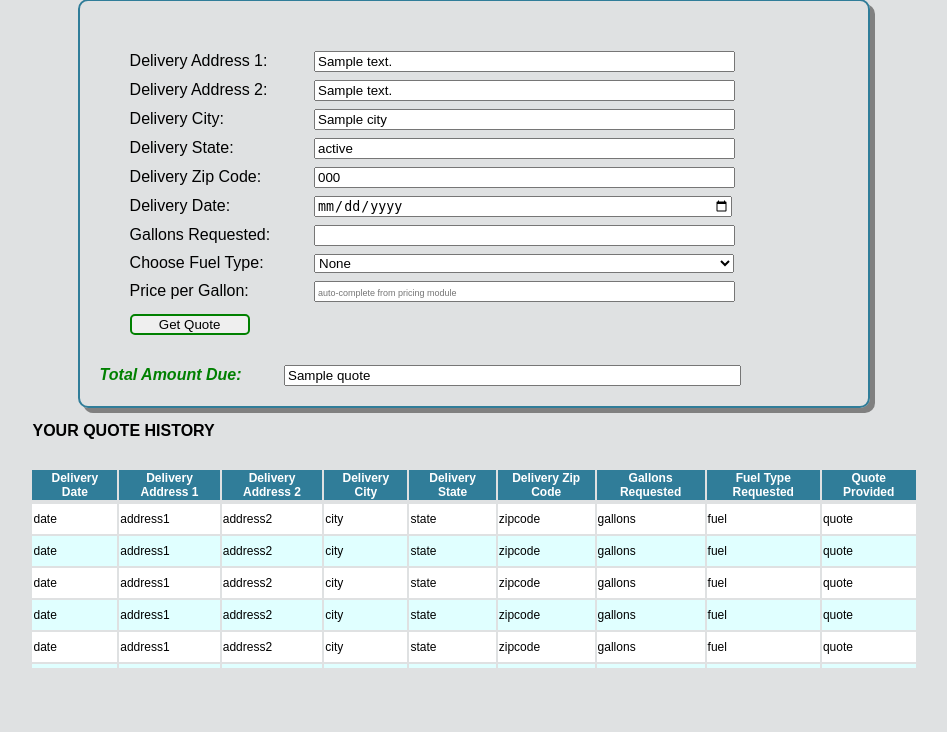
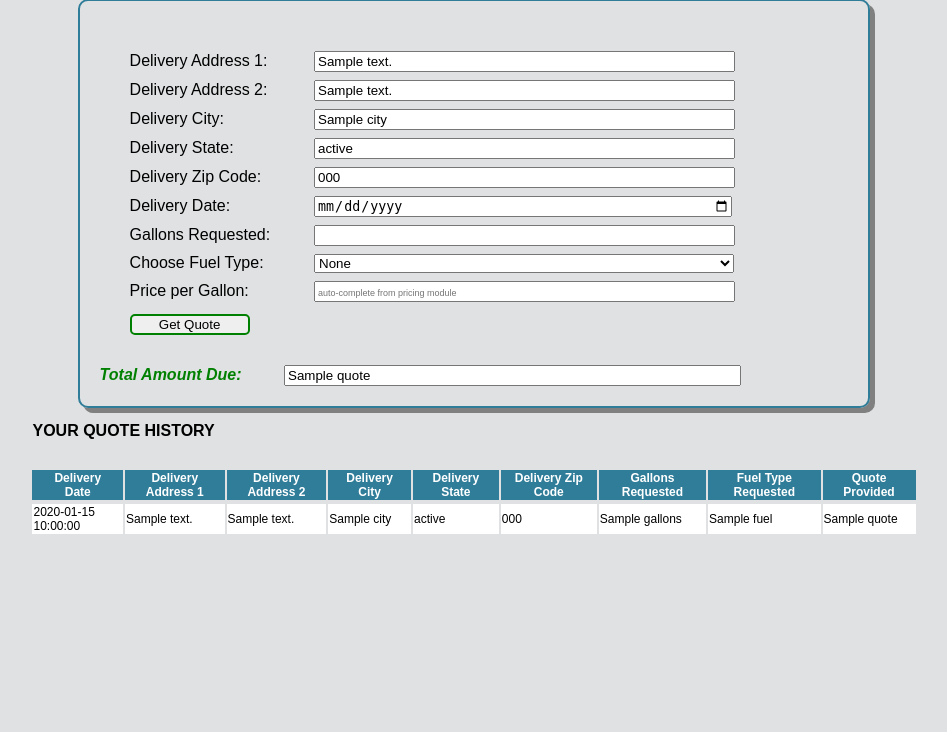
Before and after one commit to owlsrwise/COSC-4353-17390-Group-9, a Flask app: template templates/FuelQuoteForm.html in a window 1280 px wide. Shown: the part 133-865 px from the top of the page, without its empty margins (166-1113 px from the left). Run offline with Flask 2, Linux system fonts and the light colour scheme; the template is opened without the code that fills it: most values are stand-ins (such as "Sample title", 1, 10 or a date in 2020).

Commit message:
tested that profile db query populates quote form and history table

```diff
--- a/app.py
+++ b/app.py
@@ -8,19 +8,9 @@ def get_db_connection():
     conn.row_factory = sqlite3.Row          #this allows query results to return as dicts
     return conn
 
-#this function returns customer profile as a dict, to render in html quote form
-def getProfileData (custId):
-    conn = get_db_connection()
-    cur = conn.cursor()
-    query = f'SELECT * from DummyProfile WHERE custID={custId}'
-    cur.execute(query)
-    row = cur.fetchall()        #list with 1 dict (1 row for custID)
-    return dict(row[0])
-
 app = Flask(__name__)
 
 app.config['SECRET_KEY'] = 'FSJJSKFJ'
-
 
 
 # --------------Nicole--------------
@@ -106,17 +96,41 @@ def createProfile():
 
 # --------------Molina---------------
 
+#this function returns customer profile as a dict, to render in html quote form
+def getProfileData (custId):
+    conn = get_db_connection()
+    cur = conn.cursor()
+    query = f'SELECT * from TestProfileDB WHERE custID={custId}'
+    cur.execute(query)
+    row = cur.fetchall()        #list with 1 dict (1 row for custID)
+    return dict(row[0])
+
+#this function returns a list of dicts where each dict is a row in the query result (history)
+def getQuoteHistory (custId):
+    conn = get_db_connection()
+    cur = conn.cursor()
+    query = f'select address1, address2, city, state, zipcode, date, gallons, fuel, quote FROM TestProfileDB \
+            INNER JOIN FuelQuoteData ON FuelQuoteData.custId = TestProfileDB.custId \
+            WHERE FuelQuoteData.custId={custId} \
+            ORDER BY date DESC'
+    cur.execute(query)
+    queryResult = cur.fetchall()
+    quoteHistory = []
+    for row in queryResult:
+        quoteHistory.append(dict(row))     #cast each row in query list as a dict; append to history
+    return quoteHistory
+
 @app.route('/home/getquote/')       #Run script (python -m flask run) and go to localhost:5000//home/getquote
 def getQuote():
     # populate profile data into top of quote form
-    #custId = request.form['custId']    #custId from post form sent by Manuel
+    #custId = request.form['custId']    #custId extracted from profile 'Get Your Quote Today' button
     custId='001'
     profile = getProfileData(custId)
-    return render_template('FuelQuoteForm.html', profile=profile)
+    quoteHistory = getQuoteHistory(custId)
+    return render_template('FuelQuoteForm.html', profile=profile, quoteHistory=quoteHistory)
 
 @app.route('/home/quoteresult/', methods = ['POST', 'GET'])     #send quote request to server
 def quoteResult():
-    quote='$19.50'             #hardcode quote data in lieu of pricing module
     custId='001'               #hardcode quote data in lieu of profile data
     form = request.form
 
@@ -129,18 +143,18 @@ def quoteResult():
         if fuelQuoteFormValidations.validate(date, gallons, fuel):
             # form data -> pricing module -> compare state to FuelPrices db table -> populate FuelQuoteData db table
             # pricing module here
+            quote='$19.50'             #hardcode quote data in lieu of pricing module
 
             # populate FuelQuoteData db table
             conn = get_db_connection()
             conn.execute('INSERT INTO FuelQuoteData (custId, date, gallons, fuel, quote) VALUES (?, ?, ?, ?, ?)',
                          (custId, date, gallons, fuel, quote))
             conn.commit()
+            conn.close()
 
             # populate Quote History user view
-
-
-            conn.close()
-            return render_template('FuelQuoteForm.html', form=form, quote=quote, profile=profile)
+            quoteHistory = getQuoteHistory(custId)
+            return render_template('FuelQuoteForm.html', form=form, quote=quote, profile=profile, quoteHistory=quoteHistory)
 
         else:
             print("Incorrect data format, should be YYYY-MM-DD")
--- a/templates/FuelQuoteForm.html
+++ b/templates/FuelQuoteForm.html
@@ -118,83 +118,19 @@
                         </tr>
                     </thead>
                     <tbody>
+                        {% for row in quoteHistory %}
                         <tr>
-                            <td>date</td>
-                            <td>address1</td>
-                            <td>address2</td>
-                            <td>city</td>
-                            <td>state</td>
-                            <td>zipcode</td>
-                            <td>gallons</td>
-                            <td>fuel</td>
-                            <td>quote</td>
+                            <td>{{row['date']}}</td>
+                            <td>{{row['address1']}}</td>
+                            <td>{{row['address2']}}</td>
+                            <td>{{row['city']}}</td>
+                            <td>{{row['state']}}</td>
+                            <td>{{row['zipcode']}}</td>
+                            <td>{{row['gallons']}}</td>
+                            <td>{{row['fuel']}}</td>
+                            <td>{{row['quote']}}</td>
                         </tr>
-                        <tr>
-                            <td>date</td>
-                            <td>address1</td>
-                            <td>address2</td>
-                            <td>city</td>
-                            <td>state</td>
-                            <td>zipcode</td>
-                            <td>gallons</td>
-                            <td>fuel</td>
-                            <td>quote</td>
-                        </tr>
-                        <tr>
-                            <td>date</td>
-                            <td>address1</td>
-                            <td>address2</td>
-                            <td>city</td>
-                            <td>state</td>
-                            <td>zipcode</td>
-                            <td>gallons</td>
-                            <td>fuel</td>
-                            <td>quote</td>
-                        </tr>
-                        <tr>
-                            <td>date</td>
-                            <td>address1</td>
-                            <td>address2</td>
-                            <td>city</td>
-                            <td>state</td>
-                            <td>zipcode</td>
-                            <td>gallons</td>
-                            <td>fuel</td>
-                            <td>quote</td>
-                        </tr>
-                        <tr>
-                            <td>date</td>
-                            <td>address1</td>
-                            <td>address2</td>
-                            <td>city</td>
-                            <td>state</td>
-                            <td>zipcode</td>
-                            <td>gallons</td>
-                            <td>fuel</td>
-                            <td>quote</td>
-                        </tr>
-                        <tr>
-                            <td>date</td>
-                            <td>address1</td>
-                            <td>address2</td>
-                            <td>city</td>
-                            <td>state</td>
-                            <td>zipcode</td>
-                            <td>gallons</td>
-                            <td>fuel</td>
-                            <td>quote</td>
-                        </tr>
-                        <tr>
-                            <td>date</td>
-                            <td>address1</td>
-                            <td>address2</td>
-                            <td>city</td>
-                            <td>state</td>
-                            <td>zipcode</td>
-                            <td>gallons</td>
-                            <td>fuel</td>
-                            <td>quote</td>
-                        </tr>
+                        {% endfor %}
                     </tbody>
             </table>
         </div>
```
Also changed, not shown: init_db.py (+2 -20 lines).
